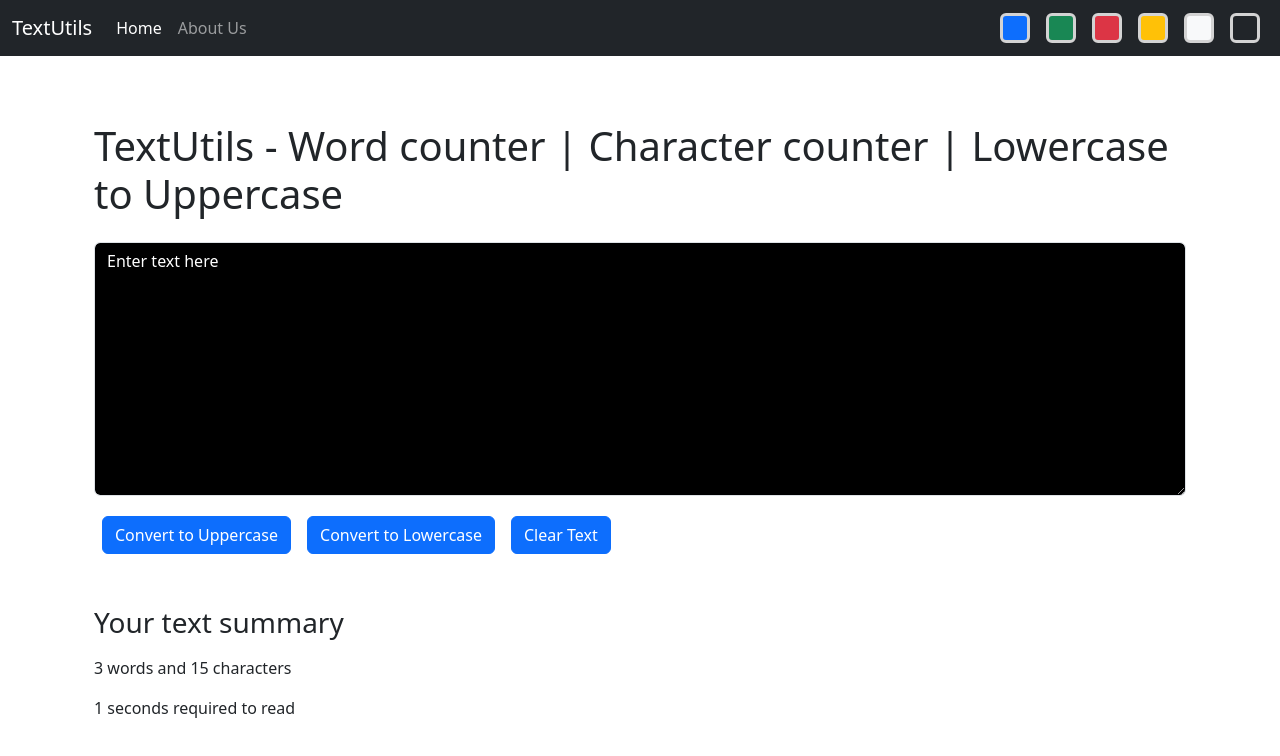
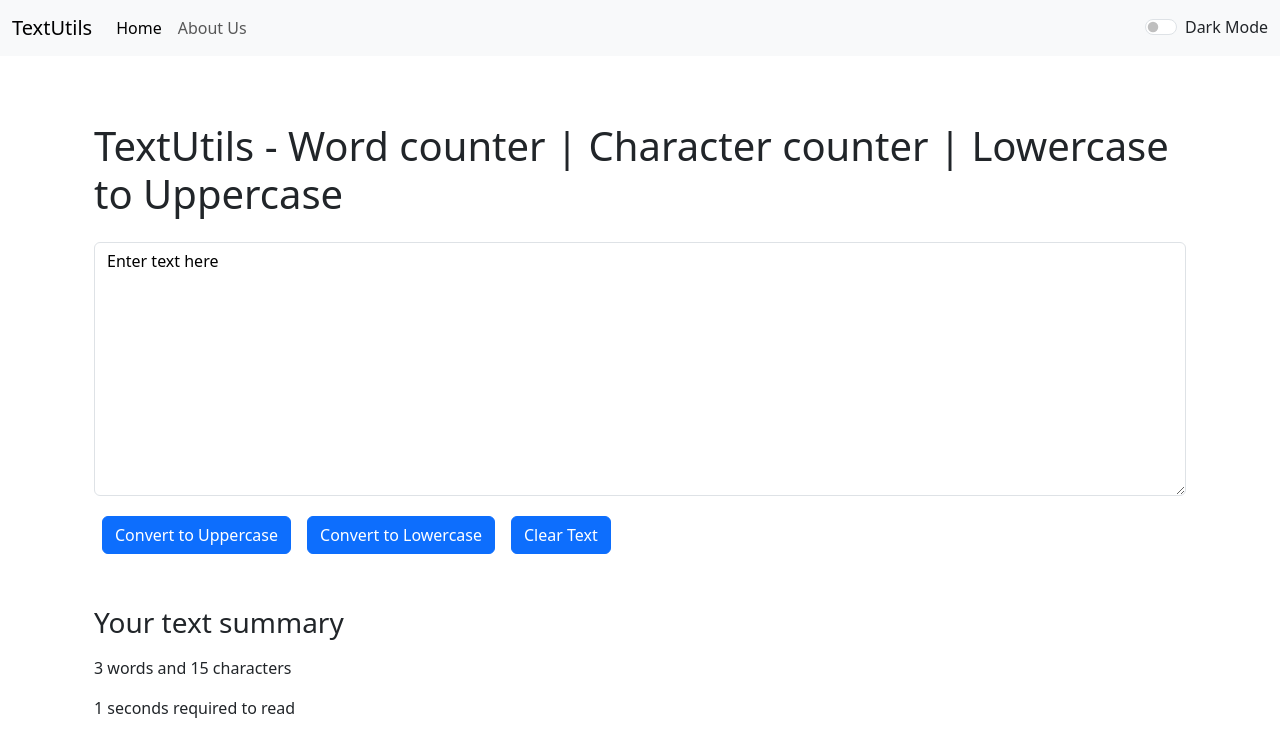
Before and after one commit to KunaalSharmaaa/textUtils, a React (Create React App) app: page / in a window 1280 px wide. Shown: the top 756 px of the page. Built offline with nearby package versions, Linux system fonts and the light colour scheme.

Commit message:
fixed fome issues

```diff
--- a/src/App.js
+++ b/src/App.js
@@ -4,41 +4,25 @@ import Navbar from "./components/Navbar";
 import FormForText from "./components/FormForText";
 import Alert from "./components/Alert";
 // import AboutComp from './components/About';
-
-let removeBodyClasses = () => {
-  document.body.classList.remove("bg-dark");
-  document.body.classList.remove("bg-light");
-  document.body.classList.remove("bg-primary");
-  document.body.classList.remove("bg-success");
-  document.body.classList.remove("bg-danger");
-  document.body.classList.remove("bg-warning");
-}
-
-let btnColor = "primary";
+// import {
+//   BrowserRouter as Router,
+//   Routes,
+//   Route
+// } from "react-router-dom";
 
 function App() {
-  let changeMode = (cls) => {
-    removeBodyClasses();
-    document.body.classList.add("bg-"+cls);
-    if (cls === "dark") {
-      valAlert("success", `${cls} mode enabled`);
+  const [mode, setMode] = useState("light");
+  let changeMode = () => {
+    if (mode === "dark") {
+      setMode("light");
+      valAlert("success", "Light mode enabled");
+      document.body.style.backgroundColor = "white";
+      document.body.style.color = "black";
+    } else {
+      setMode("dark");
+      valAlert("success", "Dark mode enabled");
       document.body.style.backgroundColor = "#042743";
       document.body.style.color = "white";
-      btnColor = "primary";
-    } else {
-      valAlert("success", `${cls} mode enabled`);
-      document.body.style.color = "black";
-      if (cls === "primary") {
-        btnColor = "success";
-      } else if (cls === "success") {
-        btnColor = "warning";
-      } else if (cls === "warning") {
-        btnColor = "danger";
-      } else if (cls === "danger") {
-        btnColor = "primary";
-      } else {
-        btnColor = "primary";
-      }
     }
   };
 
@@ -55,21 +39,30 @@ function App() {
 
   return (
     <>
+      {/* <Router> */}
       <Navbar
         title="TextUtils"
         aboutText="About Us"
+        mode={mode}
         changeMode={changeMode}
       />
       <Alert alert={alert} />
       <div className="container my-3">
         <FormForText
           heading="TextUtils - Word counter | Character counter | Lowercase to Uppercase"
+          mode={mode}
           alert={alert}
           valAlert={valAlert}
-          btnColor={btnColor}
         />
-        {/* <AboutComp /> */}
+        {/* <AboutComp mode={mode}/> */}
+        {/* <Routes>
+            <Route exact path="/about" element={<AboutComp/>}>
+            </Route>
+            <Route exact path="/" element={<FormForText heading="TextUtils - Word counter | Character counter | Lowercase to Uppercase | Uppercase to Lowercase" mode={mode} alert={alert} valAlert={valAlert}/>}>
+            </Route>
+          </Routes> */}
       </div>
+      {/* </Router> */}
     </>
   );
 }
--- a/src/components/Alert.js
+++ b/src/components/Alert.js
@@ -9,7 +9,7 @@ export default function Alert(props) {
     return (
         <div className="heightForAlert" style={{height: "50px"}}>
             {props.alert && <div className={`alert alert-${props.alert.type} alert-dismissible fade show`} role="alert">
-                <strong>{capitalize(props.alert.type)}</strong>: {capitalize(props.alert.msg)}
+                <strong>{capitalize(props.alert.type)}</strong>: {props.alert.msg}
             </div>}
         </div>
     );
--- a/src/components/FormForText.js
+++ b/src/components/FormForText.js
@@ -17,7 +17,6 @@ export default function FormForText(props) {
   };
 
   let handleOnChange = (evt) => {
-    console.log("handle on change");
     setText(evt.target.value);
   };
 
@@ -40,20 +39,20 @@ export default function FormForText(props) {
             rows="10"
           ></textarea>
         </div>
-        <button disabled={text.length===0} className={`btn btn-${props.btnColor} mx-2 my-1`} onClick={btnUpper}>
+        <button disabled={text.length===0} className="btn btn-primary mx-2 my-1" onClick={btnUpper}>
           Convert to Uppercase
         </button>
-        <button disabled={text.length===0} className={`btn btn-${props.btnColor} mx-2 my-1`} onClick={btnLower}>
+        <button disabled={text.length===0} className="btn btn-primary mx-2 my-1" onClick={btnLower}>
           Convert to Lowercase
         </button>
-        <button disabled={text.length===0} className={`btn btn-${props.btnColor} mx-2 my-1`} onClick={btnClear}>
+        <button disabled={text.length===0} className="btn btn-primary mx-2 my-1" onClick={btnClear}>
           Clear Text
         </button>
       </div>
       <div className="container my-5">
         <h3>Your text summary</h3>
         <p className="my-3">
-          {text.split(" ").filter((element) => {return element.length!==0}).length} words and {text.length} characters
+          {text.split(/\s+/).filter((element) => {return element.length!==0}).length} words and {text.length} characters
         </p>
         <p>{Math.round((text.split(" ").filter((element) => {return element.length!==0}).length)*0.3)} seconds required to read</p>
       </div>
--- a/src/components/Navbar.js
+++ b/src/components/Navbar.js
@@ -1,10 +1,11 @@
 import React from "react";
 import PropTypes from "prop-types";
+// import { Link } from "react-router-dom";
 
 export default function Navbar(props) {
   return (
     <nav
-      className={`navbar navbar-expand-lg navbar-dark bg-dark`}
+      className={`navbar navbar-expand-lg navbar-${props.mode} bg-${props.mode}`}
     >
       <div className="container-fluid">
         <a className="navbar-brand" href="/">
@@ -24,6 +25,7 @@ export default function Navbar(props) {
         <div className="collapse navbar-collapse" id="navbarSupportedContent">
           <ul className="navbar-nav me-auto mb-2 mb-lg-0">
             <li className="nav-item">
+              {/* active class highlights home forever(below)*/}
               <a className="nav-link active" aria-current="page" href="/">
                 Home
               </a>
@@ -34,62 +36,25 @@ export default function Navbar(props) {
               </a>
             </li>
           </ul>
-
-          <div className="d-flex">
-            <div
-              onClick={() => {
-                props.changeMode("primary");
-              }}
-              className="bg-primary rounded mx-2"
-              style={{height:"30px", width:"30px", cursor:"pointer", border:"3px solid #D3D3D3" }}
-            ></div>
+          <div
+            className={`form-check form-switch text-${
+              props.mode === "light" ? "dark" : "light"
+            }`}
+          >
+            <label
+              className="form-check-label"
+              htmlFor="flexSwitchCheckDefault"
+            >
+              {props.mode === "light" ? "Dark Mode" : "Light Mode"}
+            </label>
+            <input
+              className="form-check-input"
+              onClick={props.changeMode}
+              type="checkbox"
+              role="switch"
+              id="flexSwitchCheckDefault"
+            />
           </div>
-          <div className="d-flex">
-            <div
-              onClick={() => {
-                props.changeMode("success");
-              }}
-              className="bg-success rounded mx-2"
-              style={{height:"30px", width:"30px", cursor:"pointer", border:"3px solid #D3D3D3" }}
-            ></div>
-          </div>
-          <div className="d-flex">
-            <div
-              onClick={() => {
-                props.changeMode("danger");
-              }}
-              className="bg-danger rounded mx-2"
-              style={{height:"30px", width:"30px", cursor:"pointer", border:"3px solid #D3D3D3" }}
-            ></div>
-          </div>
-          <div className="d-flex">
-            <div
-              onClick={() => {
-                props.changeMode("warning");
-              }}
-              className="bg-warning rounded mx-2"
-              style={{height:"30px", width:"30px", cursor:"pointer", border:"3px solid #D3D3D3" }}
-            ></div>
-          </div>
-          <div className="d-flex">
-            <div
-              onClick={() => {
-                props.changeMode("light");
-              }}
-              className="bg-light rounded mx-2"
-              style={{height:"30px", width:"30px", cursor:"pointer", border:"3px solid #D3D3D3" }}
-            ></div>
-          </div>
-          <div className="d-flex">
-            <div
-              onClick={() => {
-                props.changeMode("dark");
-              }}
-              className="bg-dark rounded mx-2"
-              style={{height:"30px", width:"30px", cursor:"pointer", border:"3px solid #D3D3D3" }}
-            ></div>
-          </div>
-
         </div>
       </div>
     </nav>
@@ -98,10 +63,10 @@ export default function Navbar(props) {
 
 Navbar.propTypes = {
   title: PropTypes.string.isRequired,
-  aboutText: PropTypes.string
+  aboutText: PropTypes.string,
 };
 
 Navbar.defaultProps = {
   title: "Your title here",
-  aboutText: "About text here"
+  aboutText: "About text here",
 };
--- a/src/index.css
+++ b/src/index.css
@@ -0,0 +1,3 @@
+.accordion-button::after {
+    filter: invert(1);
+}
```
